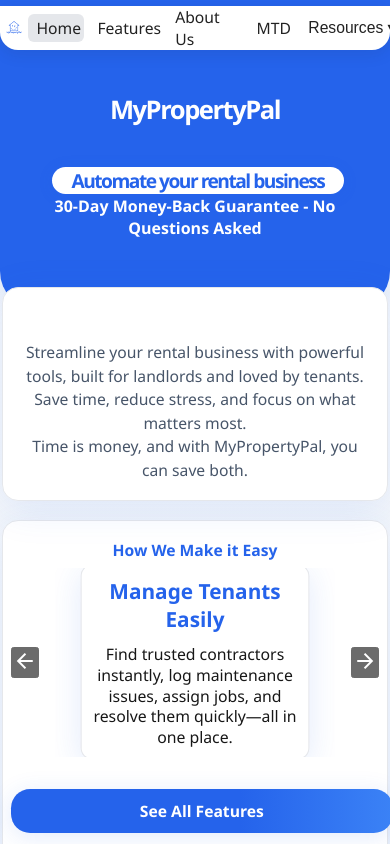
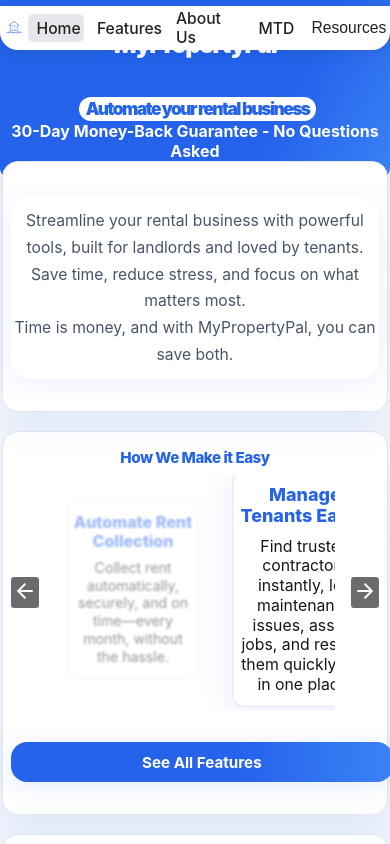
Before and after one commit to rubberduckies12/MyPropertyPal, a Next.js app in the folder webpage/: page / in a window 390 px wide. Shown: the top 844 px of the page. Built offline with nearby package versions, Linux system fonts and the light colour scheme.

Commit message:
mobile attempt 3.0

```diff
--- a/webpage/src/styles/landing/landing.module.css
+++ b/webpage/src/styles/landing/landing.module.css
@@ -1,6 +1,6 @@
 /* ===== Root Layout ===== */
 .landing-root {
-  font-family: 'Segoe UI', Arial, sans-serif;
+  font-family: 'Inter', 'Segoe UI', Arial, sans-serif;
   background: linear-gradient(180deg, #f6f8fa 0%, #eaf1fb 100%);
   min-height: 100vh;
   padding-bottom: 64px;
@@ -8,31 +8,34 @@
 
 /* ===== Hero Section ===== */
 .landing-hero {
-  background: #2563eb;
+  background: linear-gradient(120deg, #2563eb 70%, #3b82f6 100%);
   color: #fff;
   text-align: center;
-  padding: 96px 16px 72px 16px;
+  padding: 80px 16px 56px 16px;
   border-radius: 0 0 2.5rem 2.5rem;
   margin-bottom: 0;
   box-shadow: 0 8px 32px rgba(37,99,235,0.10);
+  position: relative;
+  overflow: hidden;
 }
 
 .landing-hero-main {
-  font-size: 3.5rem;
+  font-size: 3.2rem;
   font-weight: 900;
   letter-spacing: -1.5px;
   margin-bottom: 0.2em;
   display: block;
   line-height: 1.1;
+  text-shadow: 0 2px 16px rgba(37,99,235,0.10);
 }
 
 .landing-hero-highlight {
-  font-size: 3rem;
+  font-size: 2.2rem;
   font-weight: 900;
   color: #2563eb;
   background: #fff;
   border-radius: 18px;
-  padding: 0 1em;
+  padding: 0.2em 1em;
   margin-left: 0.3em;
   display: inline-block;
   letter-spacing: -1.5px;
@@ -40,17 +43,24 @@
 }
 
 .landing-hero-sub {
-  font-size: 1.35rem;
+  font-size: 1.15rem;
   margin-top: 2.2rem;
   color: #475569;
   max-width: 700px;
   margin-left: auto;
   margin-right: auto;
-  line-height: 1.8;
+  line-height: 1.7;
   text-align: center;
+  background: #fff;
+  border-radius: 1.2rem;
+  box-shadow: 0 4px 24px rgba(37,99,235,0.10);
+  padding: 1.2em 1em;
+  position: relative;
+  top: -32px;
+  z-index: 2;
 }
 
-/* ===== Card Section (applies to all main sections) ===== */
+/* ===== Card Section ===== */
 .landing-values,
 .landing-mission,
 .landing-why,
@@ -58,27 +68,29 @@
 .landing-how-it-works,
 .landing-mobile-app {
   background: #fff;
-  border-radius: 1.7rem;
+  border-radius: 1.2rem;
   box-shadow: 0 8px 40px rgba(37,99,235,0.10);
   max-width: 1100px;
-  margin: 3rem auto 4rem auto;
-  padding: 3rem 3vw;
+  margin: 2rem auto 2.5rem auto;
+  padding: 2rem 4vw;
   border: 1.5px solid #e5e7eb;
   text-align: center;
+  transition: box-shadow 0.2s;
 }
 
 .landing-values {
-  margin: -48px auto 4rem auto;
+  margin: -48px auto 2.5rem auto;
   z-index: 2;
   position: relative;
 }
 
 /* ===== Features Carousel ===== */
 .landing-features-title {
-  font-size: 1.7rem;
+  font-size: 1.35rem;
   color: #2563eb;
   font-weight: 800;
   margin-bottom: 0.7em;
+  letter-spacing: -0.5px;
 }
 
 .features-carousel {
@@ -87,12 +99,15 @@
   justify-content: center;
   gap: 2rem;
   width: 100%;
-  min-height: 240px;
+  min-height: 200px;
+  overflow-x: auto;
+  scroll-snap-type: x mandatory;
+  padding-bottom: 1rem;
 }
 
 .features-carousel-track {
   display: flex;
-  gap: 2rem;
+  gap: 1.2rem;
   align-items: center;
   justify-content: center;
 }
@@ -102,11 +117,11 @@
   color: #fff;
   border: none;
   border-radius: 50%;
-  width: 44px;
-  height: 44px;
-  font-size: 2rem;
+  width: 40px;
+  height: 40px;
+  font-size: 1.7rem;
   cursor: pointer;
-  transition: background 0.18s;
+  transition: background 0.18s, box-shadow 0.18s;
   display: flex;
   align-items: center;
   justify-content: center;
@@ -116,10 +131,11 @@
 
 .carousel-arrow:hover {
   background: #1746a2;
+  box-shadow: 0 4px 16px rgba(37,99,235,0.13);
 }
 
 .carousel-arrow .material-icons {
-  font-size: 2rem;
+  font-size: 1.7rem;
   width: 24px;
   height: 24px;
   display: flex;
@@ -131,21 +147,23 @@
 
 /* ===== Carousel Card ===== */
 .carousel-card {
-  min-width: 260px;
-  max-width: 300px;
-  width: 100%;
-  height: 220px;
+  min-width: 220px;
+  max-width: 320px;
+  width: 80vw;
+  height: auto;
   display: flex;
   flex-direction: column;
   justify-content: flex-start;
   align-items: flex-start;
   box-sizing: border-box;
-  padding: 2rem 1.5rem;
+  padding: 1.2rem 1rem;
   background: #fff;
-  border-radius: 1.3rem;
+  border-radius: 1rem;
   box-shadow: 0 2px 10px rgba(37,99,235,0.07);
   border: 1.5px solid #e5e7eb;
   text-align: center;
+  scroll-snap-align: center;
+  transition: box-shadow 0.2s, transform 0.2s;
 }
 
 .carousel-card h3 {
@@ -153,7 +171,7 @@
   width: 100%;
   margin: 0 0 0.5em 0;
   font-weight: 800;
-  font-size: 1.25rem;
+  font-size: 1.08rem;
   color: #2563eb;
 }
 
@@ -161,7 +179,6 @@
   opacity: 0.45;
   filter: blur(1px);
   transform: scale(0.93);
-  transition: opacity 0.2s, filter 0.2s, transform 0.2s;
 }
 
 .carousel-card.active {
@@ -177,12 +194,12 @@
   background: linear-gradient(90deg, #2563eb 60%, #3b82f6 100%);
   color: #fff;
   border: none;
-  border-radius: 1.2rem;
-  padding: 1.1em 2.5em;
-  font-size: 1.22rem;
-  font-weight: 800;
+  border-radius: 1rem;
+  padding: 1em 2em;
+  font-size: 1.08rem;
+  font-weight: 700;
   cursor: pointer;
-  margin: 2rem auto 1.5rem auto;
+  margin: 1.5rem auto 1rem auto;
   box-shadow: 0 4px 24px rgba(37,99,235,0.13);
   transition: background 0.18s, transform 0.13s, box-shadow 0.18s;
   display: block;
@@ -208,7 +225,7 @@
   margin: 1.5rem auto 0 auto;
   max-width: 480px;
   padding-left: 0;
-  font-size: 1.18rem;
+  font-size: 1.08rem;
   color: #475569;
   line-height: 1.6;
   text-align: center;
@@ -219,7 +236,7 @@
   margin-bottom: 0.7em;
   display: block;
   background: #f4f7fd;
-  border-radius: 1.1rem;
+  border-radius: 1rem;
   padding: 1em 1.2em;
   position: relative;
 }
@@ -228,195 +245,10 @@
 .why-paragraph {
   margin: 2rem auto 0 auto;
   max-width: 600px;
-  font-size: 1.35rem;
+  font-size: 1.08rem;
   color: #475569;
-  line-height: 2;
+  line-height: 1.7;
   text-align: center;
-}
-
-/* ===== Pricing Section ===== */
-.landing-pricing {
-  background: #fff;
-  border-radius: 1.7rem;
-  box-shadow: 0 8px 40px rgba(37,99,235,0.10);
-  max-width: 1100px;
-  margin: 3rem auto 4rem auto;
-  padding: 3rem 3vw 2.5rem 3vw;
-  border: 1.5px solid #e5e7eb;
-  text-align: center;
-}
-.pricing-cards {
-  display: flex;
-  gap: 2.5rem;
-  justify-content: center;
-  flex-wrap: wrap;
-  margin: 2.5rem 0 1.5rem 0;
-}
-.pricing-card {
-  background: #f4f7fd;
-  border-radius: 1.2rem;
-  box-shadow: 0 2px 10px rgba(37,99,235,0.07);
-  padding: 2.2rem 2rem 2rem 2rem;
-  min-width: 240px;
-  max-width: 320px;
-  flex: 1 1 260px;
-  display: flex;
-  flex-direction: column;
-  align-items: center;
-  position: relative;
-}
-.pricing-card-popular {
-  border: 2.5px solid #2563eb;
-  background: #e0e7ff;
-}
-.pricing-popular {
-  position: absolute;
-  top: -1.2rem;
-  left: 50%;
-  transform: translateX(-50%);
-  background: #2563eb;
-  color: #fff;
-  font-size: 0.98rem;
-  font-weight: 700;
-  padding: 0.3em 1.2em;
-  border-radius: 1em;
-  letter-spacing: 0.5px;
-}
-.pricing-title {
-  font-size: 1.25rem;
-  font-weight: 700;
-  color: #2563eb;
-  margin-bottom: 0.7em;
-}
-.pricing-price {
-  font-size: 2.2rem;
-  font-weight: 900;
-  color: #1e293b;
-  margin-bottom: 0.7em;
-}
-.pricing-price span {
-  font-size: 1.1rem;
-  font-weight: 400;
-  color: #475569;
-}
-.pricing-features {
-  list-style: none;
-  padding: 0;
-  margin: 1.2em 0 1.5em 0;
-  color: #475569;
-  font-size: 1.08rem;
-  line-height: 1.7;
-  text-align: left;
-}
-.pricing-features li {
-  margin-bottom: 0.5em;
-  padding-left: 1.2em;
-  position: relative;
-}
-.pricing-features li:before {
-  content: "✓";
-  color: #2563eb;
-  font-weight: bold;
-  position: absolute;
-  left: 0;
-}
-.pricing-note {
-  margin-top: 1.5rem;
-  color: #111827;
-  font-size: 1.13rem;
-  font-weight: 700;
-  background: #fff;
-  padding: 0.2em 0.6em;
-  border-radius: 0.5em;
-}
-
-/* ===== Pricing Toggle ===== */
-.pricing-toggle-wrap {
-  display: flex;
-  align-items: center;
-  justify-content: center;
-  gap: 1rem;
-  margin-bottom: 2rem;
-  font-size: 1.08rem;
-  flex-direction: column;
-}
-.pricing-toggle-row {
-  display: flex;
-  align-items: center;
-  justify-content: center;
-  gap: 1rem;
-  width: 100%;
-}
-.pricing-toggle {
-  position: relative;
-  display: inline-block;
-  width: 48px;
-  height: 28px;
-}
-.pricing-toggle input {
-  opacity: 0;
-  width: 0;
-  height: 0;
-}
-.slider {
-  position: absolute;
-  cursor: pointer;
-  top: 0; left: 0; right: 0; bottom: 0;
-  background: #e0e7ff;
-  border-radius: 34px;
-  transition: background 0.2s;
-}
-.slider:before {
-  position: absolute;
-  content: "";
-  height: 22px;
-  width: 22px;
-  left: 3px;
-  bottom: 3px;
-  background-color: #2563eb;
-  border-radius: 50%;
-  transition: transform 0.2s;
-}
-.pricing-toggle input:checked + .slider {
-  background: #2563eb;
-}
-.pricing-toggle input:checked + .slider:before {
-  background: #fff;
-  transform: translateX(20px);
-}
-.toggle-label {
-  color: #64748b;
-  font-weight: 600;
-  transition: color 0.2s;
-}
-.toggle-label.active {
-  color: #2563eb;
-}
-.toggle-save {
-  display: block;
-  min-width: 120px;
-  max-width: 220px;
-  margin: 0.5rem auto 0 auto;
-  text-align: center;
-  color: #16a34a;
-  font-weight: 700;
-  font-size: 1rem;
-  background: #dcfce7;
-  border-radius: 0.7em;
-  padding: 0.2em 0.8em;
-  order: 2;
-}
-
-/* ===== Visually Hidden Class ===== */
-.visually-hidden {
-  position: absolute;
-  width: 1px;
-  height: 1px;
-  padding: 0;
-  margin: -1px;
-  overflow: hidden;
-  clip: rect(0,0,0,0);
-  border: 0;
 }
 
 /* ===== Mobile App Section ===== */
@@ -424,7 +256,7 @@
   display: flex;
   align-items: center;
   justify-content: center;
-  gap: 2.5rem;
+  gap: 2rem;
   flex-wrap: wrap;
   margin-top: 2rem;
 }
@@ -439,7 +271,7 @@
 
 .mobile-app-text p {
   margin-bottom: 1.2em;
-  font-size: 1.13rem;
+  font-size: 1.08rem;
   color: #334155;
   text-align: center;
 }
@@ -456,12 +288,12 @@
 
 .mobile-app-downloads {
   display: flex;
-  gap: 1.2rem;
+  gap: 1rem;
   margin-top: 1.2rem;
 }
 
 .app-store-btn img {
-  height: 48px;
+  height: 44px;
   width: auto;
   border-radius: 0.6em;
   box-shadow: 0 2px 8px rgba(37,99,235,0.08);
@@ -477,7 +309,7 @@
 }
 
 .mobile-app-features-list {
-  margin: 2.2em auto 0 auto;
+  margin: 2em auto 0 auto;
   max-width: 480px;
   padding-left: 0;
   display: block;
@@ -485,10 +317,10 @@
 }
 
 .mobile-app-feature-card {
-  margin-bottom: 1.1em;
+  margin-bottom: 1em;
   display: block;
   background: #f4f7fd;
-  border-radius: 1.1rem;
+  border-radius: 1rem;
   padding: 1em 1.2em;
   position: relative;
   box-shadow: 0 2px 10px rgba(37,99,235,0.07);
@@ -505,96 +337,27 @@
   font-size: 1.08rem;
 }
 
-/* ===== New Hero with Cards Section ===== */
-.hero-with-cards {
-  display: flex;
-  align-items: center;
-  justify-content: flex-start;
-  gap: 48px;
-  min-height: 420px;
-  padding: 40px 0 0 0;
-}
-
-.hero-cards-col {
-  flex: 0 0 370px;
-  display: flex;
-  align-items: flex-start;
-  justify-content: flex-start;
-  position: relative;
-  min-width: 340px;
-  min-height: 220px;
-}
-
-.hero-text-col {
-  flex: 1 1 0;
-  display: flex;
-  flex-direction: column;
-  align-items: flex-start;
-  justify-content: center;
-}
-
-.card-swap-container {
-  position: relative !important;
-  bottom: auto !important;
-  right: auto !important;
-  left: 0;
-  top: 0;
-  transform: none !important;
-  perspective: 900px;
-  overflow: visible;
-}
-
-.card {
-  position: absolute;
-  top: 50%;
-  left: 50%;
-  border-radius: 12px;
-  border: 1px solid #fff;
-  background: #000;
-  color: #fff;
-  padding: 32px 28px;
-  box-shadow: 0 8px 32px rgba(37,99,235,0.06);
-  min-width: 320px;
-  min-height: 180px;
-  max-width: 340px;
-  transform-style: preserve-3d;
-  will-change: transform;
-  backface-visibility: hidden;
-  display: flex;
-  flex-direction: column;
-  justify-content: center;
-}
-
-.hero-card-content h3 {
-  font-size: 1.25rem;
-  margin-bottom: 10px;
-  color: #60a5fa;
-}
-
-.hero-card-content p {
-  font-size: 1.05rem;
-  color: #e0e7ff;
-}
-
-.landing-section {
-  width: 100%;
-  display: block;
-}
-
 /* ===== Responsive ===== */
-@media (max-width: 1100px) {
-  .landing-values,
-  .landing-mission,
-  .landing-why,
-  .landing-features,
-  .landing-how-it-works,
-  .landing-mobile-app {
-    max-width: 98vw;
+@media (max-width: 900px) {
+  .landing-root {
+    padding-bottom: 32px;
   }
-}
-
-@media (max-width: 900px) {
-  /* --- Mobile card and button layout --- */
+  .landing-hero {
+    padding: 48px 4vw 32px 4vw;
+    border-radius: 0 0 1.2rem 1.2rem;
+  }
+  .landing-hero-main {
+    font-size: 2.2rem !important;
+  }
+  .landing-hero-highlight {
+    font-size: 1.4rem !important;
+    padding: 0.1em 0.7em;
+  }
+  .landing-hero-sub {
+    font-size: 1rem;
+    padding: 1em 0.5em;
+    top: -24px;
+  }
   .landing-values,
   .landing-mission,
   .landing-why,
@@ -602,7 +365,7 @@
   .landing-how-it-works,
   .landing-mobile-app {
     max-width: 99vw;
-    padding: 1.1rem 2vw;
+    padding: 1rem 2vw;
     border-radius: 1rem !important;
     margin: 1.2rem auto 1.2rem auto;
     box-sizing: border-box;
@@ -611,7 +374,7 @@
     margin-top: -32px !important;
   }
   .landing-features-title {
-    font-size: 1.1rem;
+    font-size: 1.08rem;
     margin-bottom: 0.5em;
   }
   .features-carousel,
@@ -621,70 +384,116 @@
     width: 100%;
     min-height: unset;
     align-items: center;
-    justify-content: center;
+    justify-content: flex-start;
     overflow-x: auto;
     scroll-snap-type: x mandatory;
+    padding-bottom: 0.5rem;
   }
   .carousel-card {
-    min-width: 220px;
+    min-width: 180px;
     max-width: 80vw;
     width: 80vw;
     margin: 0 0.5rem;
     scroll-snap-align: center;
-    font-size: 1rem;
+    font-size: 0.98rem;
     height: auto;
     box-sizing: border-box;
   }
-  .landing-hero-main {
-    font-size: 2.2rem !important;
+  .landing-cta-btn {
+    font-size: 1rem;
+    padding: 0.8em 1.2em;
+    max-width: 90vw;
+    width: 90vw;
+    margin-left: auto;
+    margin-right: auto;
   }
-  .landing-hero-highlight {
-    font-size: 1.6rem !important;
+  .mobile-app-content {
+    gap: 1.2rem;
+    margin-top: 1.2rem;
+    flex-direction: column;
   }
-  .hero-with-cards {
-    flex-direction: column;
-    gap: 24px;
-    min-height: 0;
-    padding: 20px 0 0 0;
+  .mobile-app-text {
+    font-size: 0.98rem;
+    max-width: 98vw;
   }
-  .hero-cards-col {
-    min-width: 0;
-    min-height: 0;
-    width: 100%;
-    justify-content: center;
+  .mobile-app-text p {
+    font-size: 0.98rem;
+  }
+  .mobile-app-features {
+    font-size: 0.98rem;
+    padding-left: 0.5em;
+  }
+  .app-store-btn img {
+    height: 38px;
+  }
+  .mobile-app-feature-card {
+    font-size: 0.98rem;
+    padding: 0.8em 0.7em;
+    border-radius: 0.7rem;
   }
 }
 
 @media (max-width: 600px) {
-  .landing-values {
-    margin-top: -24px !important;
+  .landing-hero {
+    padding: 32px 2vw 18px 2vw;
+    border-radius: 0 0 0.7rem 0.7rem;
   }
   .landing-hero-main {
-    font-size: 1.6rem !important;
+    font-size: 1.5rem !important;
   }
   .landing-hero-highlight {
-    font-size: 1.2rem !important;
+    font-size: 1.08rem !important;
+    padding: 0.08em 0.4em;
+  }
+  .landing-hero-sub {
+    font-size: 0.98rem;
+    padding: 0.7em 0.2em;
+    top: -16px;
+  }
+  .landing-values {
+    margin-top: -18px !important;
   }
   .landing-features-title {
-    font-size: 0.98rem;
-  }
-  .landing-hero-sub,
-  .why-paragraph {
-    font-size: 0.98rem;
-    line-height: 1.5;
-    padding: 0 0.5em;
+    font-size: 0.95rem;
   }
   .carousel-card {
     font-size: 0.95rem;
     padding: 0.7rem 0.2rem;
     border-radius: 0.7rem;
+    min-width: 140px;
+    max-width: 90vw;
+    width: 90vw;
   }
   .landing-cta-btn {
-    font-size: 0.98rem;
+    font-size: 0.95rem;
     padding: 0.7em 0.8em;
     max-width: 98vw;
     width: 98vw;
     margin-left: auto;
     margin-right: auto;
   }
+  .mobile-app-content {
+    gap: 0.7rem;
+    margin-top: 0.7rem;
+    flex-direction: column;
+  }
+  .mobile-app-text {
+    font-size: 0.95rem;
+    max-width: 99vw;
+  }
+  .mobile-app-text p {
+    font-size: 0.95rem;
+  }
+  .mobile-app-features {
+    font-size: 0.95rem;
+    padding-left: 0.2em;
+  }
+  .app-store-btn img {
+    height: 32px;
+  }
+  .mobile-app-feature-card {
+    font-size: 0.95rem;
+    padding: 0.6em 0.3em;
+    border-radius: 0.5rem;
+  }
 }
```
